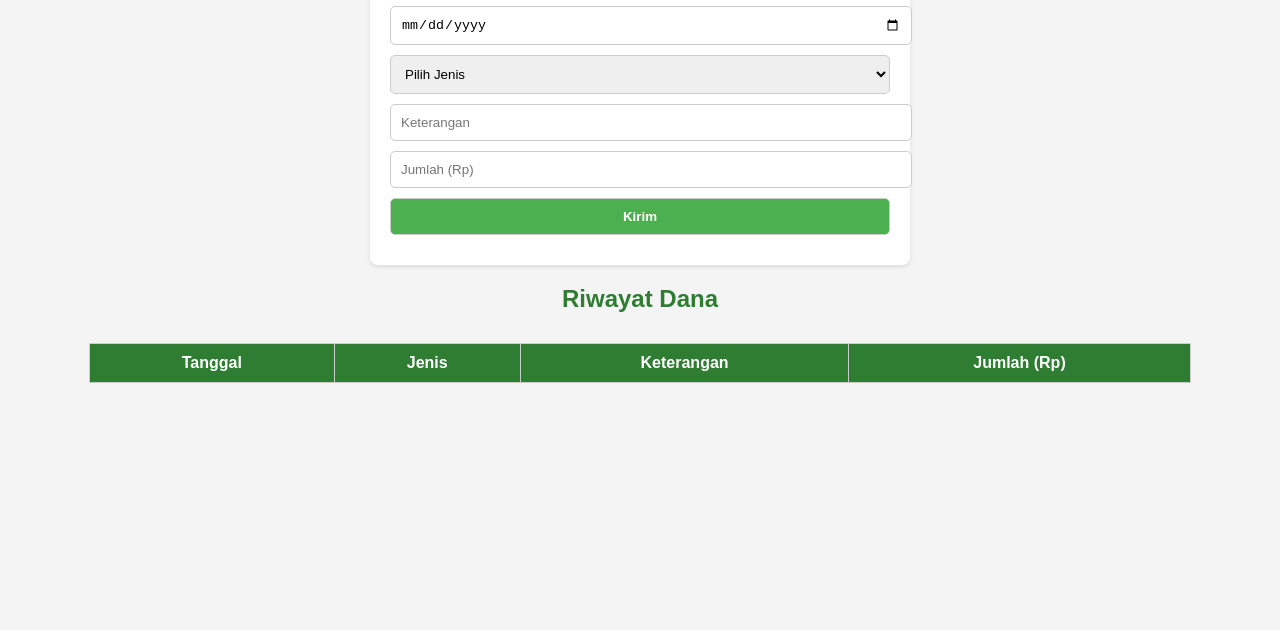
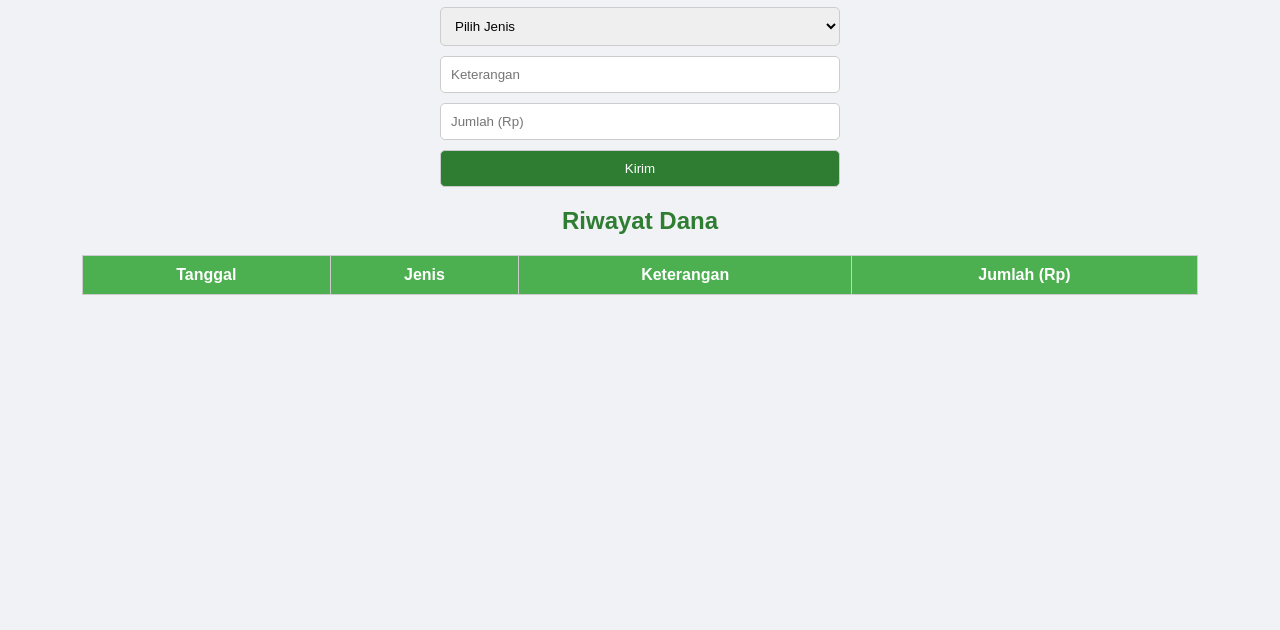
Before and after one commit to TrashToTreasure225/TrashToTreasure, a plain HTML site: page index.html in a window 1280 px wide. Shown: the part 170-800 px from the top of the page. Drawn offline with Linux system fonts and the light colour scheme; no server answers.

Commit message:
Update style.css

```diff
--- a/style.css
+++ b/style.css
@@ -1,7 +1,8 @@
 body {
-  font-family: Arial, sans-serif;
-  background: #f4f4f4;
-  padding: 20px;
+  font-family: sans-serif;
+  margin: 20px;
+  padding: 0;
+  background-color: #f0f2f5;
 }
 
 h1, h2 {
@@ -10,41 +11,37 @@ h1, h2 {
 }
 
 form {
-  max-width: 500px;
+  display: flex;
+  flex-direction: column;
+  max-width: 400px;
   margin: auto;
-  background: white;
-  padding: 20px;
-  border-radius: 8px;
-  box-shadow: 0 2px 4px rgba(0,0,0,0.1);
+  gap: 10px;
 }
 
 input, select, button {
-  width: 100%;
-  margin-bottom: 10px;
   padding: 10px;
+  border-radius: 5px;
   border: 1px solid #ccc;
-  border-radius: 5px;
 }
 
 button {
-  background-color: #4caf50;
+  background-color: #2e7d32;
   color: white;
-  font-weight: bold;
   cursor: pointer;
 }
 
 table {
+  margin: 20px auto;
   width: 90%;
-  margin: 30px auto;
   border-collapse: collapse;
 }
 
-th, td {
+table, th, td {
+  border: 1px solid #ccc;
   padding: 10px;
-  border: 1px solid #ccc;
 }
 
 th {
-  background-color: #2e7d32;
+  background-color: #4caf50;
   color: white;
 }
```
